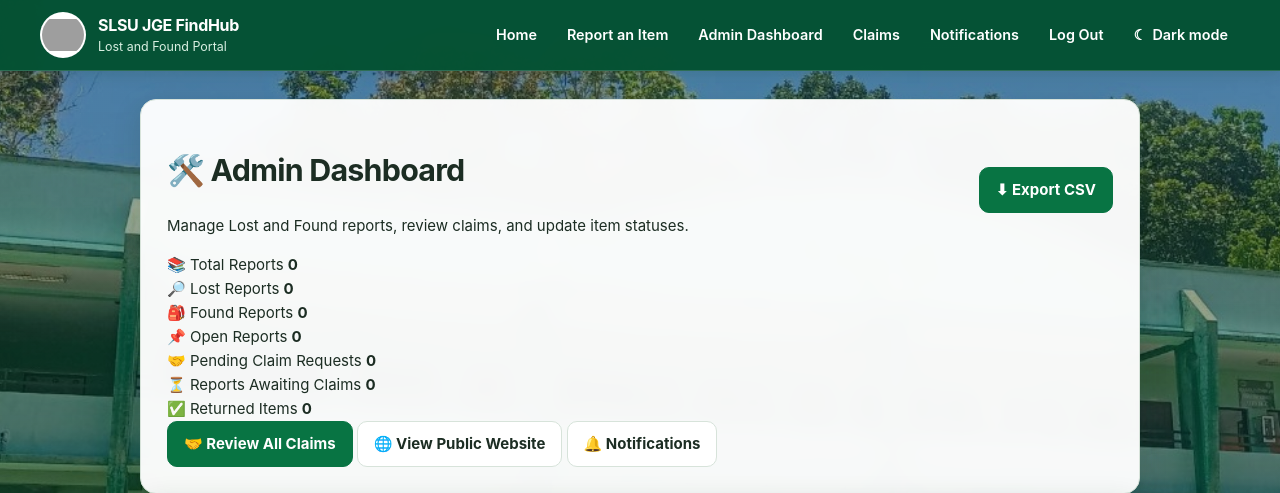
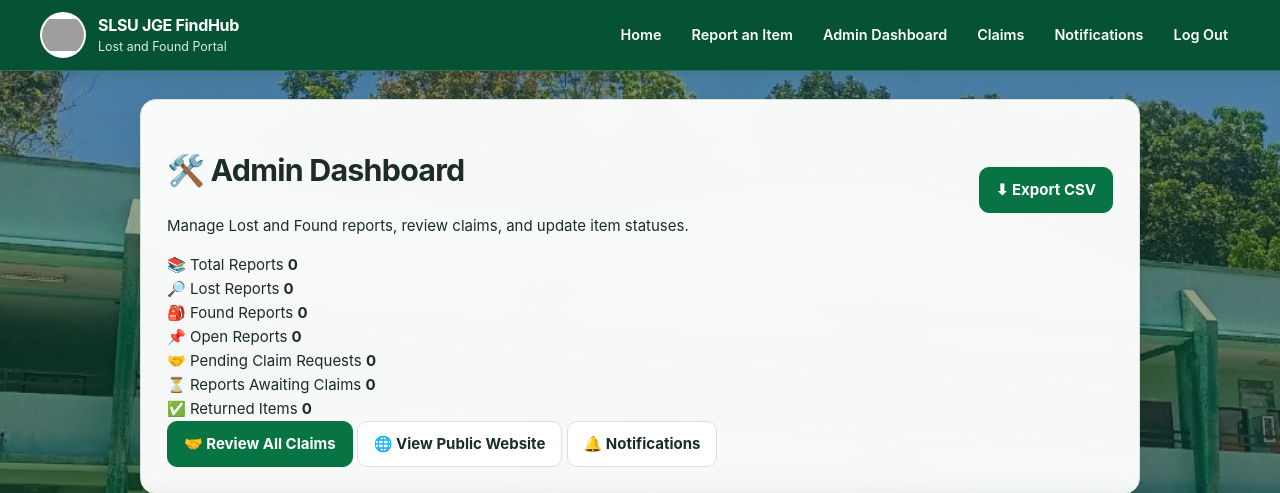
Before and after one commit to miahvillanueva28-spec/SLSU-JGE-FINDHUB., a Flask app: page /admin in a window 1280 px wide. Shown: the top 493 px of the page. Run offline with Flask 3, Linux system fonts and the light colour scheme; the visitor is signed in with stand-in values (Sample User, id 1); data that the repository does not hold is empty; some libraries are stand-ins or nearby versions; grey boxes are pictures that could not be loaded.

Commit message:
Update base.html

```diff
--- a/templates/base.html
+++ b/templates/base.html
@@ -1,5 +1,5 @@
 <!DOCTYPE html>
-<html lang="en" data-theme="light">
+<html lang="en">
 <head>
     <meta charset="UTF-8">
     <meta name="viewport" content="width=device-width, initial-scale=1">
@@ -61,19 +61,10 @@
                 {% else %}
                     <a href="{{ url_for('admin_login') }}">Admin</a>
                 {% endif %}
-                <button
-                    class="theme-toggle"
-                    id="theme-toggle"
-                    type="button"
-                    aria-label="Switch to dark mode"
-                    aria-pressed="false"
-                >
-                    <span class="theme-icon" aria-hidden="true">☾</span>
-                    <span class="theme-label">Dark mode</span>
-                </button>
             </nav>
         </div>
     </header>
+
     {% with messages = get_flashed_messages(with_categories=true) %}
         {% if messages %}
             <div class="flash-stack" aria-live="polite">
@@ -92,10 +83,13 @@
             </div>
         {% endif %}
     {% endwith %}
+
     {% block hero %}{% endblock %}
+
     <main id="main-content" class="page-container">
         {% block content %}{% endblock %}
     </main>
+
     <footer class="site-footer">
         <div class="footer-inner">
             <p>
@@ -107,11 +101,13 @@
             </p>
         </div>
     </footer>
+
     <div
         class="toast-container"
         aria-live="polite"
         aria-atomic="true"
     ></div>
+
     <div
         class="image-modal"
         role="dialog"
@@ -128,13 +124,13 @@
         </button>
         <img alt="Enlarged item photo">
     </div>
+
     <script src="{{ url_for('static', filename='script.js') }}" defer></script>
     <script>
         document.addEventListener("DOMContentLoaded", function () {
             const menuButton = document.querySelector(".menu-toggle");
             const navigation = document.querySelector("#primary-navigation");
-            const themeButton = document.querySelector("#theme-toggle");
-            const root = document.documentElement;
+
             /* Mobile navigation */
             if (menuButton && navigation) {
                 menuButton.addEventListener("click", function () {
@@ -162,60 +158,19 @@
                     });
                 });
             }
+
             /* Dismiss flash messages */
             document.querySelectorAll(".flash-dismiss").forEach(function (button) {
                 button.addEventListener("click", function () {
                     button.closest(".flash-message")?.remove();
                 });
             });
-            /* Theme toggle with saved preference */
-            function setTheme(theme) {
-                root.setAttribute("data-theme", theme);
-                if (!themeButton) return;
-                const dark = theme === "dark";
-                themeButton.setAttribute(
-                    "aria-pressed",
-                    String(dark)
-                );
-                themeButton.setAttribute(
-                    "aria-label",
-                    dark ? "Switch to light mode" : "Switch to dark mode"
-                );
-                const icon = themeButton.querySelector(".theme-icon");
-                const label = themeButton.querySelector(".theme-label");
-                if (icon) {
-                    icon.textContent = dark ? "☀" : "☾";
-                }
-                if (label) {
-                    label.textContent = dark ? "Light mode" : "Dark mode";
-                }
-            }
-            let savedTheme = "light";
-            try {
-                savedTheme = localStorage.getItem("findhub-theme") || "light";
-            } catch (_error) {
-                savedTheme = "light";
-            }
-            if (!["light", "dark"].includes(savedTheme)) {
-                savedTheme = "light";
-            }
-            setTheme(savedTheme);
-            if (themeButton) {
-                themeButton.addEventListener("click", function () {
-                    const currentTheme = root.getAttribute("data-theme");
-                    const nextTheme = currentTheme === "dark" ? "light" : "dark";
-                    setTheme(nextTheme);
-                    try {
-                        localStorage.setItem("findhub-theme", nextTheme);
-                    } catch (_error) {
-                        // Theme still works for the current page.
-                    }
-                });
-            }
+
             /* Image preview modal */
             const imageModal = document.querySelector(".image-modal");
             const modalImage = imageModal?.querySelector("img");
             const closeModal = imageModal?.querySelector(".image-modal-close");
+
             document.querySelectorAll(
                 ".report-photo, .item-photo, .detail-photo, img[data-preview]"
             ).forEach(function (img) {
@@ -227,6 +182,7 @@
                     imageModal.hidden = false;
                 });
             });
+
             function hideModal() {
                 if (imageModal) {
                     imageModal.hidden = true;
@@ -235,6 +191,7 @@
                     modalImage.removeAttribute("src");
                 }
             }
+
             closeModal?.addEventListener("click", hideModal);
             imageModal?.addEventListener("click", function (event) {
                 if (event.target === imageModal) {
```
